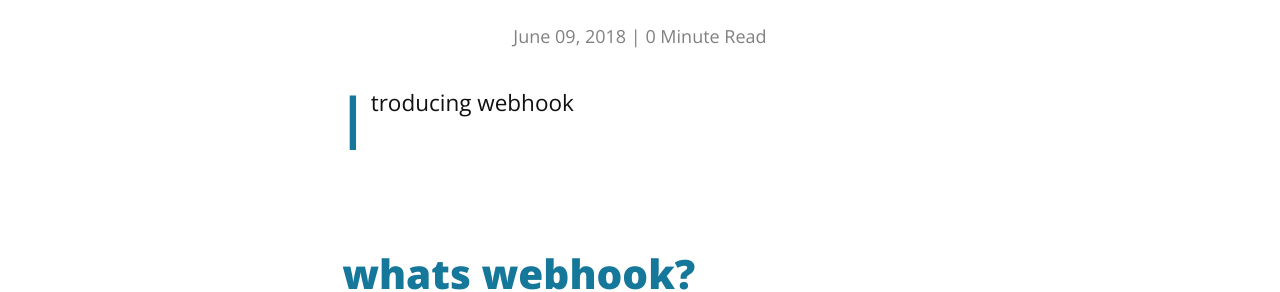
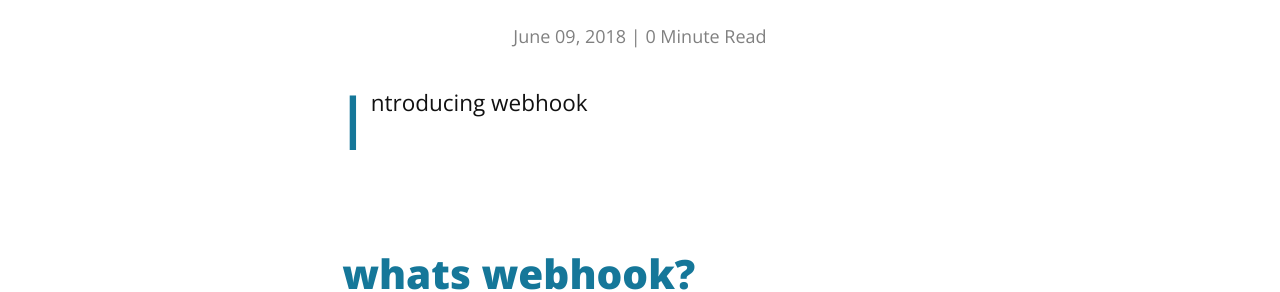
Before and after one commit to ozkar99/ozkar99.github.io, a Jekyll site: the page built from _posts/2018-06-09-webhook.markdown, in a window 1280 px wide. Shown: the part 354-646 px from the top of the page. Built offline with Jekyll 4.4.1, drawn with Linux system fonts in a browser that asks for light colours; nearby versions of some CDN libraries; comment, search, counter and statistics services are not loaded.

Commit message:
fixes webhook typo

```diff
--- a/_posts/2018-06-09-webhook.markdown
+++ b/_posts/2018-06-09-webhook.markdown
@@ -5,7 +5,7 @@ date: 2018-06-09
 comments: true
 ---
 
-<p class="intro"><span class="dropcap">I</span>troducing webhook</p>
+<p class="intro"><span class="dropcap">I</span>ntroducing webhook</p>
 
 <br />
 <br />
```
